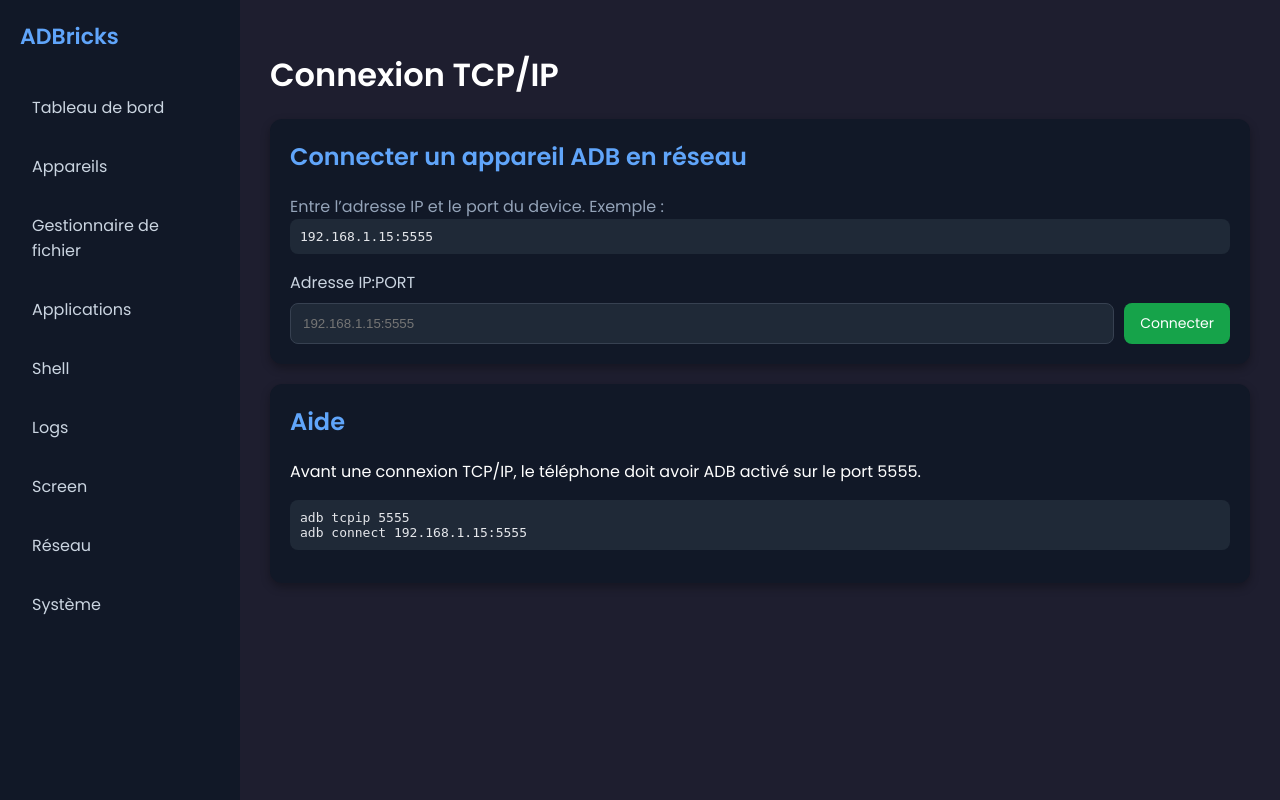
After one commit to NaelH/ADBricks, a Flask app: page /tcpip in a window 1280 px wide. The commit adds this page. Run offline with Flask 3, Linux system fonts and the light colour scheme.

Commit message:
MàJ: Ajout de moyen de connexion via GUI  On branch main  Changes to be committed: 	modified:   adb_client.py 	modified:   app.py 	modified:   static/css/styles.css 	modified:   templates/devices.html 	new file:   templates/tcpip.html

```diff
--- a/adb_client.py
+++ b/adb_client.py
@@ -1,6 +1,7 @@
 import subprocess
 
 default_device = "192.168.240.112:5555"
+default_device = "7.7.7.7:5555"
 
 def run_adb(args, device=None, timeout=15):
     """
@@ -83,5 +84,5 @@ def get_devices():
 def connect_device(device=default_device):
     run_adb(["connect", device])
 
-def connect_device(device=default_device):
+def disconnect_device(device=default_device):
     run_adb(["disconnect", device])
--- a/app.py
+++ b/app.py
@@ -12,7 +12,11 @@ def devicespage():
     devices = adb_client.get_devices()
     return render_template("devices.html", devices=devices)
 
-@app.route("/connect", methods=["POST"])
+@app.route("/tcpip")
+def tcpippage():
+    return render_template("tcpip.html")
+
+@app.route("/tcpip/connect", methods=["POST"])
 def connect():
     device = request.form.get("device")
     adb_client.connect_device(device)
--- a/static/css/styles.css
+++ b/static/css/styles.css
@@ -66,6 +66,7 @@ h1 {
     color: #60a5fa;
 }
 
+/* Lists */
 ul {
     list-style: none;
     padding: 0;
@@ -78,8 +79,18 @@ li {
     border-radius: 6px;
 }
 
-/* Boutons */
-button {
+/* Page actions (barre au-dessus des cards) */
+.page-actions {
+    display: flex;
+    gap: 10px;
+    margin-bottom: 20px;
+    align-items: center;
+}
+
+/* Boutons (fonctionne aussi pour <a>) */
+button,
+.btn {
+    display: inline-block;
     background: #2563eb;
     color: white;
     border: none;
@@ -88,13 +99,18 @@ button {
     cursor: pointer;
     font-weight: 500;
     transition: 0.2s;
+    text-decoration: none;
+    font-size: 14px;
+    font-family: 'Poppins', sans-serif;
 }
 
-button:hover {
+button:hover,
+.btn:hover {
     background: #1d4ed8;
 }
 
-button:active {
+button:active,
+.btn:active {
     transform: scale(0.97);
 }
 
@@ -115,6 +131,7 @@ button:active {
     background: #15803d;
 }
 
+/* Devices */
 .device {
     display: flex;
     justify-content: space-between;
@@ -125,6 +142,53 @@ button:active {
     margin-bottom: 10px;
 }
 
-.actions button {
-    margin-left: 10px;
+.actions {
+    display: flex;
+    gap: 10px;
 }
+
+/* Forms */
+.form {
+    margin-top: 15px;
+}
+
+.form label {
+    display: block;
+    margin-bottom: 8px;
+    color: #cbd5e1;
+}
+
+.input-group {
+    display: flex;
+    gap: 10px;
+}
+
+.input-group input {
+    flex: 1;
+    padding: 10px 12px;
+    border-radius: 8px;
+    border: 1px solid #374151;
+    background: #1f2937;
+    color: white;
+    outline: none;
+}
+
+.input-group input:focus {
+    border-color: #60a5fa;
+}
+
+/* Text helpers */
+.muted {
+    color: #94a3b8;
+}
+
+/* Code blocks */
+code,
+pre {
+    background: #1f2937;
+    color: #e5e7eb;
+    padding: 10px;
+    border-radius: 8px;
+    display: block;
+    overflow-x: auto;
+}
--- /dev/null
+++ b/templates/tcpip.html
@@ -0,0 +1,43 @@
+{% extends "base.html" %}
+
+{% block content %}
+<h1>Connexion TCP/IP</h1>
+
+<div class="card">
+    <h2>Connecter un appareil ADB en réseau</h2>
+    <p class="muted">
+        Entre l’adresse IP et le port du device. Exemple : <code>192.168.1.15:5555</code>
+    </p>
+
+    <form method="post" action="/tcpip/connect" class="form">
+        <label for="device">Adresse IP:PORT</label>
+
+        <div class="input-group">
+            <input
+                type="text"
+                id="device"
+                name="device"
+                placeholder="192.168.1.15:5555"
+                required
+            >
+
+            <button type="submit" class="btn-success">Connecter</button>
+        </div>
+    </form>
+</div>
+
+{% if result %}
+<div class="card">
+    <h2>Résultat</h2>
+    <pre>{{ result }}</pre>
+</div>
+{% endif %}
+
+<div class="card">
+    <h2>Aide</h2>
+    <p>Avant une connexion TCP/IP, le téléphone doit avoir ADB activé sur le port 5555.</p>
+
+    <pre>adb tcpip 5555
+adb connect 192.168.1.15:5555</pre>
+</div>
+{% endblock %}
```
Also changed, not shown: templates/devices.html (+11 -10 lines).
